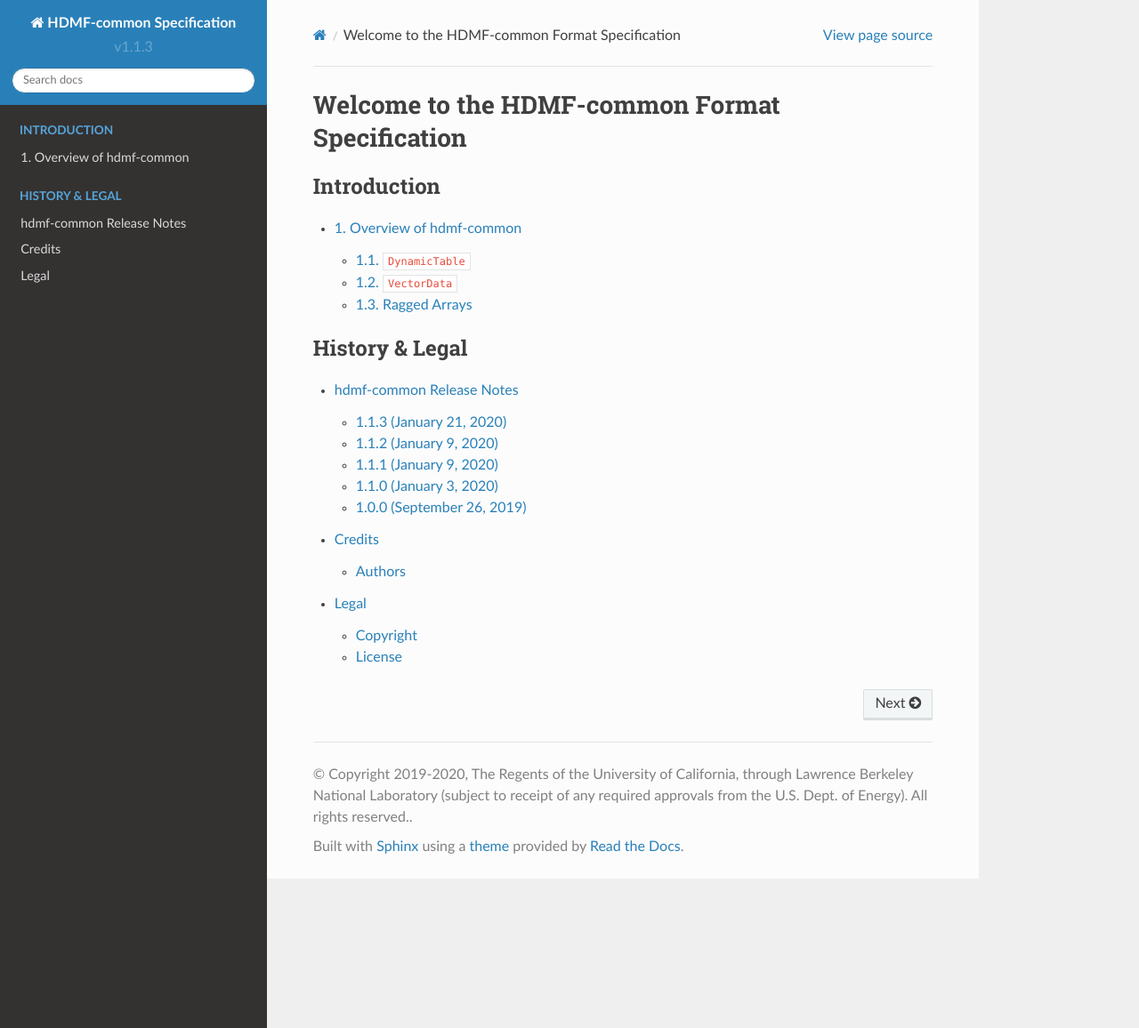
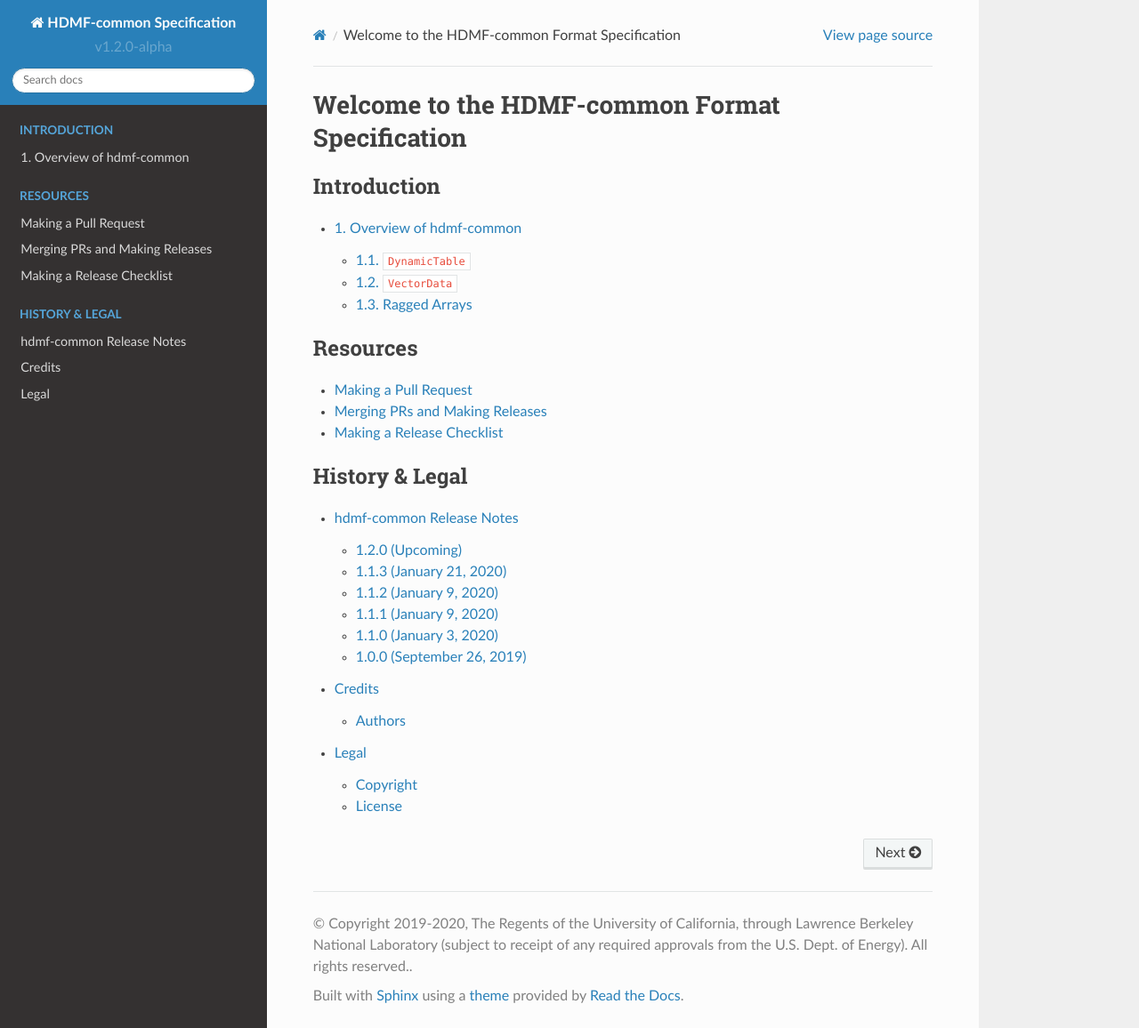
Before and after one commit to hdmf-dev/hdmf-common-schema, a Sphinx documentation site: the page built from docs/source/index.rst, in a window 1280 px wide and 1156 px high. Shown: the whole window at 89% size. Built offline with Sphinx 7.4.7 and the Read the Docs theme 2.0.0, drawn with Linux system fonts in a browser that asks for light colours; some of the changed lines change nothing that is shown.

Commit message:
Add software process documentation (#23)

```diff
--- a/docs/source/conf.py
+++ b/docs/source/conf.py
@@ -83,7 +83,7 @@
 # built documents.
 #
 # The short X.Y version.
-version = 'v1.1.3'
+version = 'v1.2.0-alpha'
 # The full version, including alpha/beta/rc tags.
 release = version
 
--- a/docs/source/format_release_notes.rst
+++ b/docs/source/format_release_notes.rst
@@ -1,5 +1,10 @@
 hdmf-common Release Notes
 =========================
+
+1.2.0 (Upcoming)
+------------------------
+
+- Add software process documentation
 
 1.1.3 (January 21, 2020)
 ------------------------
--- a/docs/source/index.rst
+++ b/docs/source/index.rst
@@ -25,6 +25,16 @@
 
 .. raw:: latex
 
+   \part{Resources}
+
+.. toctree::
+   :maxdepth: 2
+   :caption: Resources
+
+   software_process
+
+.. raw:: latex
+
    \part{History and Legal}
 
 .. toctree::
--- /dev/null
+++ b/docs/source/software_process.rst
@@ -0,0 +1,88 @@
+Making a Pull Request
+=====================
+
+Actions to take on each PR (this is also in ``.github/PULL_REQUEST_TEMPLATE.md``):
+
+If the PR prepares the schema for a public release, then:
+
+1. Remove the suffix "-alpha" from the version string in ``conf.py`` and ``namespace.yaml``
+2. Update the date in the release notes
+3. Follow release instructions (see next section)
+
+If not, then:
+
+  If the current schema version on "master" is a public release, then:
+
+  1. Update the version string in ``conf.py`` and ``namespace.yaml`` to the next version with the suffix "-alpha"
+  2. Add a new section in the release notes for the new version with the date "Upcoming"
+  3. Add release notes for the PR
+
+  If not, then:
+
+  1. Add release notes for the PR
+
+Merging PRs and Making Releases
+===============================
+
+**Public release**: a tagged release of the schema. The version string MUST NOT have a suffix indicating a pre-release,
+such as "-alpha". The current "dev" branch of HDMF and all HDMF releases MUST point to a public release of
+hdmf-common-schema. All schema that use hdmf-common-schema as a submodule MUST also point only to public releases.
+
+**Internal release**: a state of the schema "master" branch where the version string ends with "-alpha".
+
+The default branch of hdmf-common-schema is "master". The "master" branch holds the bleeding edge version of
+the hdmf-common schema specification.
+
+PRs should be made to "master". Every PR should include an update to ``/docs/source/format_release_notes.rst``.
+If the current version is a public release, then the PR should also update the version of the schema in two places:
+``/docs/source/conf.py`` and ``/common/namespace.yaml``. The new version should be the next bugfix/minor/major version
+of the schema with the suffix "-alpha". For example, if the current schema on "master" has version "2.2.0",
+then a PR implementing a bug fix should update the schema version from "2.2.0" to "2.2.1-alpha". Appending the "-alpha"
+suffix ensures that any person or API accessing the default "master" branch of the repo containing an internal release
+of the schema receives the schema with a version string that is distinct from public releases of the schema. If the
+current schema on "master" is already an internal release, then the version string does not need to be updated unless
+the PR requires an upgrade in the version (e.g., from bugfix to minor).
+
+Before merging a PR on hdmf-common-schema, developers should test their changes locally with the latest version of HDMF
+to ensure compatibility. If changes are required in HDMF in order for the changes in hdmf-common-schema to work, then
+the changes in HDMF should be implemented and tested locally *before* merging the PR in hdmf-common-schema. This
+workflow ensures that changes in HDMF can be implemented and no further changes to the schema are required.
+
+HDMF should contain a branch and PR that tracks and is compatible with the "master" branch of hdmf-common-schema. Before
+a public release of hdmf-common-schema is made, this HDMF branch should be checked to ensure that when the new release
+is made, the branch can be merged without issue.
+
+Immediately prior to making a new public release, the version of the schema should be updated to remove the "-alpha"
+suffix and the documentation and release notes should be updated as needed (see next section).
+
+The current "dev" branch of HDMF and all HDMF releases MUST always point to a public release of hdmf-common-schema. If
+a public release contains an internally released version of hdmf-common-schema, e.g., from an untagged commit on the
+"master" branch, then it will be difficult to find the version (commit) of hdmf-common-schema that was used to create
+an HDMF file when the schema is not cached.
+
+Making a Release Checklist
+==========================
+
+Copy the following to the GitHub PR in hdmf-common-schema that prepares the schema for public release and then follow
+the steps in the checklist.
+
+.. code-block::
+
+  Before merging:
+  - [ ] Update requirements versions as needed
+  - [ ] Update legal file dates and information in ``Legal.txt``, ``license.txt``, ``README.rst``, ``conf.py``, and any other locations as needed
+  - [ ] Update README as needed
+  - [ ] Update the version string in ``conf.py`` and ``namespace.yaml``
+  - [ ] Update ``conf.py`` as needed
+  - [ ] Update release notes and relevant docs
+  - [ ] Test docs locally (``make fulldoc``)
+  - [ ] Push changes to a new PR and make sure all PRs to be included in this release have been merged
+  - [ ] Point the HDMF submodule to this branch in the HDMF branch corresponding to this schema version and run HDMF tests
+  - [ ] Check that the readthedocs build for this PR succeeds (build latest to pull the new branch, then activate and build docs for new branch):
+    https://readthedocs.org/projects/hdmf-common-schema/builds/
+
+  After merging:
+  - [ ] Create release on GitHub releases page with release notes
+  - [ ] Check that the readthedocs "latest" and "stable" builds run and succeed
+
+  The time between merging this PR and creating a new public release should be minimized.
```
Also changed, not shown: .github/PULL_REQUEST_TEMPLATE.md (added), 1 other file.
